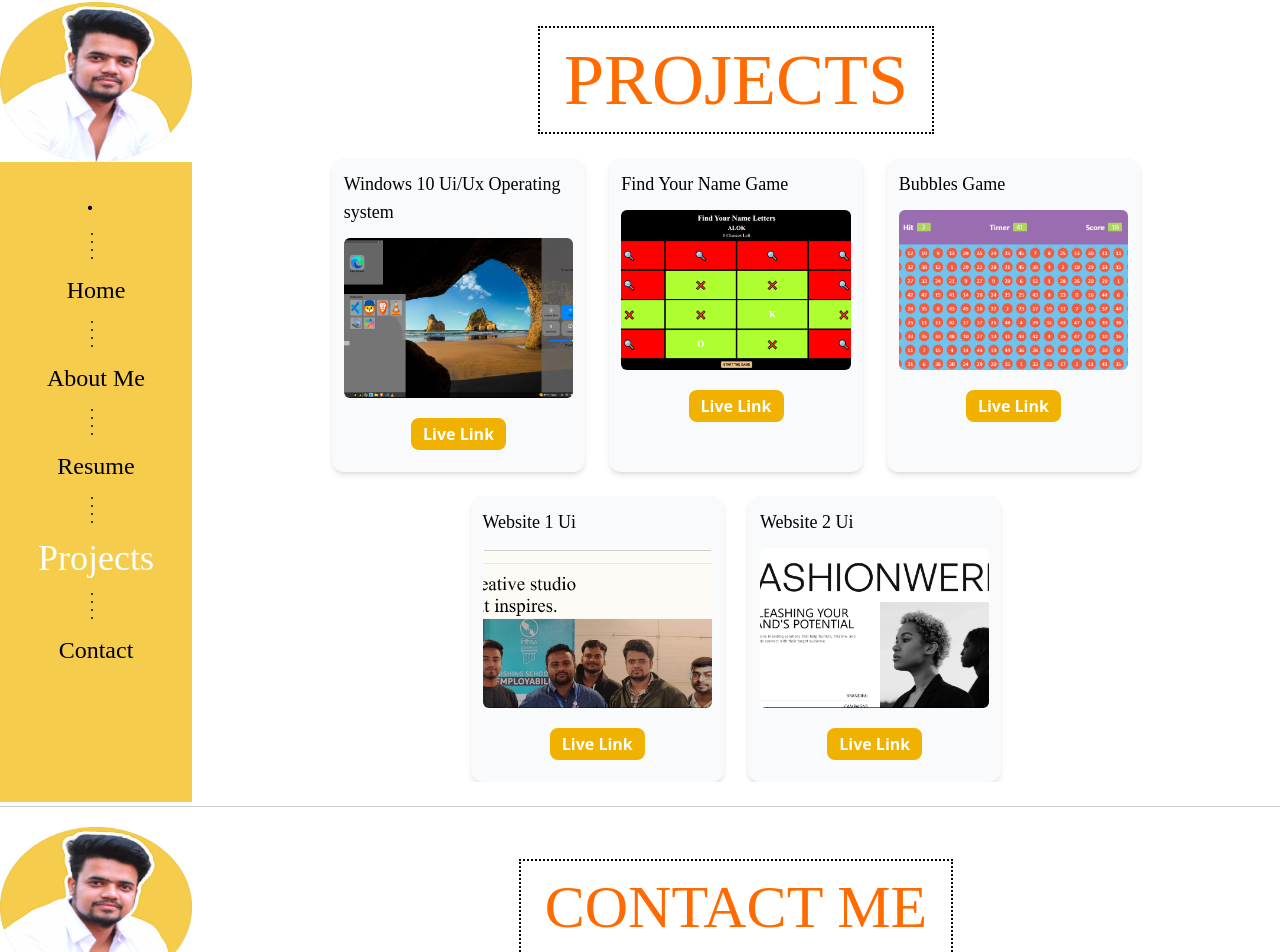
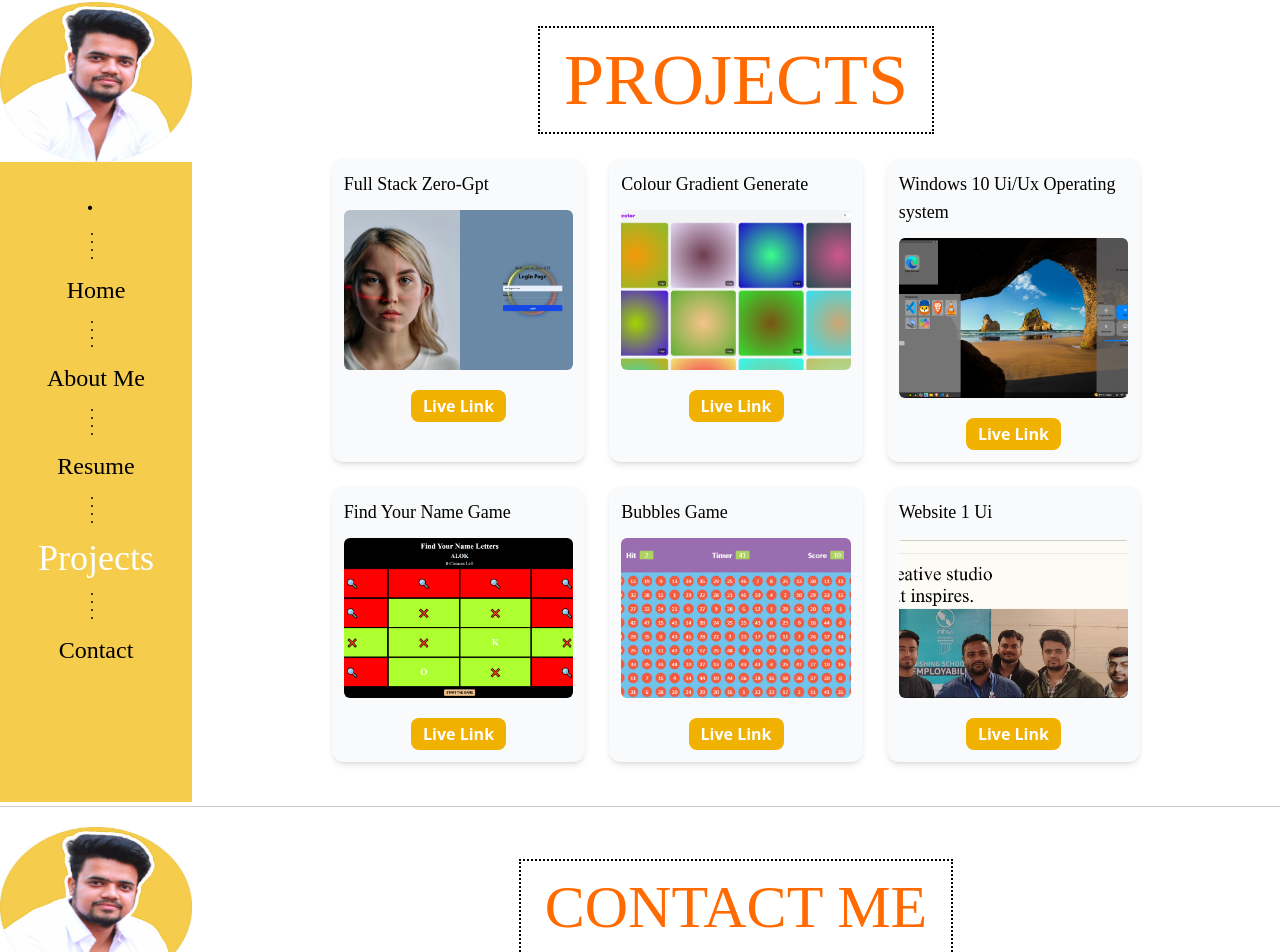
Before and after one commit to alokbhakta/portfolio-ALOK-, a React (Vite) app: page / in a window 1280 px wide. Shown: the part 2470-3422 px from the top of the page. Built offline with nearby package versions, Linux system fonts and the light colour scheme; grey boxes are pictures that could not be loaded; a web font is replaced by a local one.

Commit message:
Add new Project and fix image of page1

```diff
--- a/src/pages/Page1.jsx
+++ b/src/pages/Page1.jsx
@@ -194,10 +194,10 @@ function Page1({ scrollToSection }) {
       </div>
 
       {/* Right Image */}
-      <div className="w-full md:w-[40%] h-[500px] md:h-screen pr-4 flex items-center justify-center">
+      <div className="w-full md:w-[40%] h-[400px] md:h-screen pr-4 flex items-center justify-center">
         <img
           ref={imageRef}
-          className="rounded-xl object-cover w-[70%] md:w-[90%] max-h-[80vh]"
+          className="rounded-xl object-cover w-[300px] md:w-[500px]"
           src={photo}
           alt="Alok"
         />
--- a/src/pages/Page4.jsx
+++ b/src/pages/Page4.jsx
@@ -12,6 +12,8 @@ import findName from "/src/pages/images/FindName.png";
 import Bubbles from "/src/pages/images/BubbulesGame.png";
 import res1 from "/src/pages/images/Res1.png";
 import res2 from "/src/pages/images/Res2.png";
+import colGene from "/src/pages/images/ColorGredient.png";
+import Aichat from "/src/pages/images/AiChat.png";
 
 gsap.registerPlugin(ScrollTrigger);
 
@@ -83,6 +85,18 @@ function Page4({ scrollToSection }) {
   }, []);
 
   const projectData = [
+    {
+      title: "Full Stack Zero-Gpt",
+      img: Aichat,
+      live: "https://zero-gpt-frontend.vercel.app/",
+      github: "https://github.com/alokbhakta/Zero-Gpt-Backend",
+    },
+    {
+      title: "Colour Gradient Generate",
+      img: colGene,
+      live: "https://colour-gradient-generator.netlify.app/",
+      github: "https://github.com/alokbhakta/Generate-Colour-Gradient",
+    },
     {
       title: "Windows 10 Ui/Ux Operating system",
       img: windows,
```
Also changed, not shown: src/pages/images/AiChat.png (added), src/pages/images/ColorGredient.png (added).
